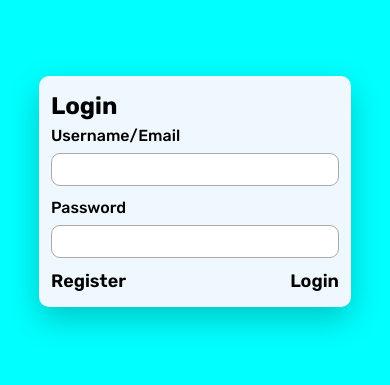
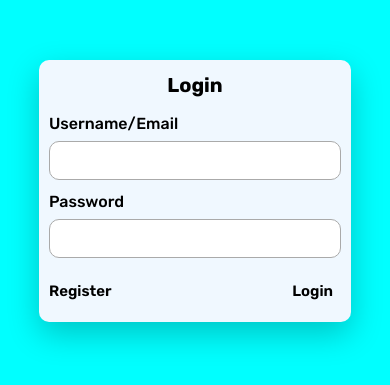
Before and after one commit to OMNI-god/ChatUI_React, a React (Vite) app: page / in a window 390 px wide. Shown: the part 231-616 px from the top of the page. Built offline with nearby package versions, Linux system fonts and the light colour scheme.

Commit message:
feat: update AuthForm and AuthWindow styles for improved layout and responsiveness

```diff
--- a/src/components/Auth-Component/AuthForm.jsx
+++ b/src/components/Auth-Component/AuthForm.jsx
@@ -74,7 +74,7 @@ export default function AuthForm({ isLogin, setIsLogin }) {
           {isLogin ? "Register" : "Login"}
         </p>
         <button disabled={isLoading}>
-          <span className={isLoading ? "opacity-50" : "opacity-100"}>
+          <span className={`${isLoading ? "opacity-50" : "opacity-100"}`}>
             {isLogin ? "Login" : "Register"}
           </span>
           {isLoading && (
--- a/src/components/Auth-Component/AuthForm.module.css
+++ b/src/components/Auth-Component/AuthForm.module.css
@@ -1,51 +1,92 @@
 .userForm {
-  width: 100%;
   background-color: aliceblue;
   border-radius: 1rem;
-  padding: 1.2rem 1.2rem;
-  box-shadow: 0rem 1.2rem 3.2rem rgba(0, 0, 0, 0.226);
+  padding: 1.2rem;
+  box-shadow: 0 1.2rem 3.2rem rgba(0, 0, 0, 0.226);
+  width: 100%; /* full width of wrapper */
+  box-sizing: border-box; /* ensures padding doesn't add extra width */
+  display: flex;
+  flex-direction: column;
+  align-items: stretch; /* children take full width */
+}
+
+.formHeading {
+  font-size: 2.4rem;
+  font-weight: 700;
+  margin-bottom: 1.2rem;
+  text-align: center; /* optional: center heading */
 }
 
 .fields {
   display: flex;
   flex-direction: column;
-  gap: 1rem; /* vertical spacing between all input groups */
-  width: 100%;
-  max-width: 400px;
+  gap: 1rem; /* spacing between input groups */
+  width: 100%; /* take full form width */
+  max-width: none; /* remove previous max-width constraint */
 }
 
 .fields > div {
   display: flex;
   flex-direction: column;
   gap: 0.5rem; /* spacing between label and input */
-}
-.actions {
-  display: flex;
-  justify-content: space-between;
-  margin-top: 1rem;
+  width: 100%;
 }
 
 .fields div input {
-  width: 100%;
+  width: 100%; /* input stretches full width */
   padding: 0.8rem 0.8rem;
   border: 1px solid #aaa;
-  border-radius: 9px;
+  border-radius: 1rem;
+  font-size: 1.6rem;
+  font-weight: 400;
+  box-sizing: border-box;
 }
-.formHeading {
-  font-size: 2.4rem;
-  font-weight: 700;
+
+.fields div input:focus {
+  outline: none;
+  border-color: #3b82f6;
 }
+
 .fields div label {
   font-size: 1.6rem;
   font-weight: 500;
 }
+
+.actions {
+  display: flex;
+  align-items: center;
+  justify-content: space-between;
+  margin-top: 1.2rem;
+  width: 100%; /* ensures buttons/links span full form width */
+}
+
 .actions > * {
   font-size: 1.8rem;
   font-weight: 600;
 }
-.fields div input :focus {
-  outline: none;
+
+.actions p,
+.actions button {
+  font-size: 1.6rem;
 }
 
-@media (max-width: 34em) {
+.actions button {
+  border-radius: 1rem;
+  padding: 1rem 0.8rem;
 }
+
+@media (max-width: 768px) {
+  .userForm {
+    padding: 1rem;
+  }
+  .fields div input {
+    font-size: 1.4rem;
+  }
+  .formHeading {
+    font-size: 2rem;
+  }
+  .actions p,
+  .actions button {
+    font-size: 1.5rem;
+  }
+}
--- a/src/components/Auth-Component/AuthWindow.module.css
+++ b/src/components/Auth-Component/AuthWindow.module.css
@@ -2,29 +2,39 @@
   width: 100vw;
   height: 100vh;
   display: grid;
-  grid-template-columns: 1fr 1fr; /* two equal columns */
+  grid-template-columns: 1fr 1fr;
 }
-
-/* Left panel stays as is */
 .leftPanel {
   background-color: aquamarine;
 }
-
-/* Right panel centers its content */
 .rightPanel {
   background-color: aqua;
   display: flex;
-  justify-content: center; /* horizontal centering */
-  align-items: center; /* vertical centering */
+  justify-content: center;
+  align-items: center;
 }
-
-/* Form wrapper (optional size) */
+.leftPanel,
+.rightPanel {
+  transition: background-color 0.5s ease;
+}
 .formWrapper {
-  width: 50%;
-  height: 50%;
+  width: 60%;
+  height: 60%;
   display: flex;
   justify-content: center;
   align-items: center;
+}
+.leftLogin {
+  background-color: aquamarine;
+}
+.leftSignup {
+  background-color: aqua;
+}
+.rightLogin {
+  background-color: aqua;
+}
+.rightSignup {
+  background-color: aquamarine;
 }
 
 @media (max-width: 34em) {
```
